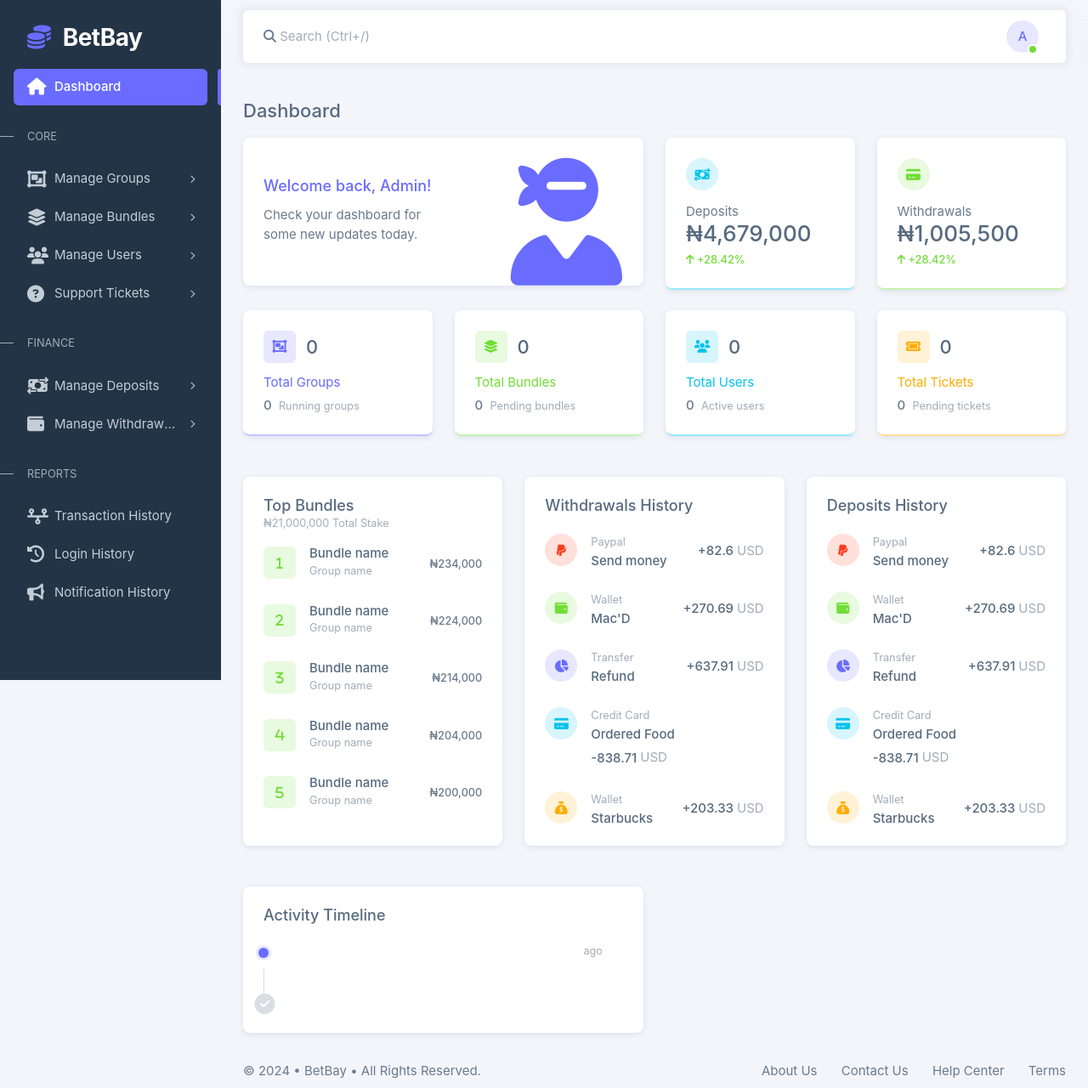
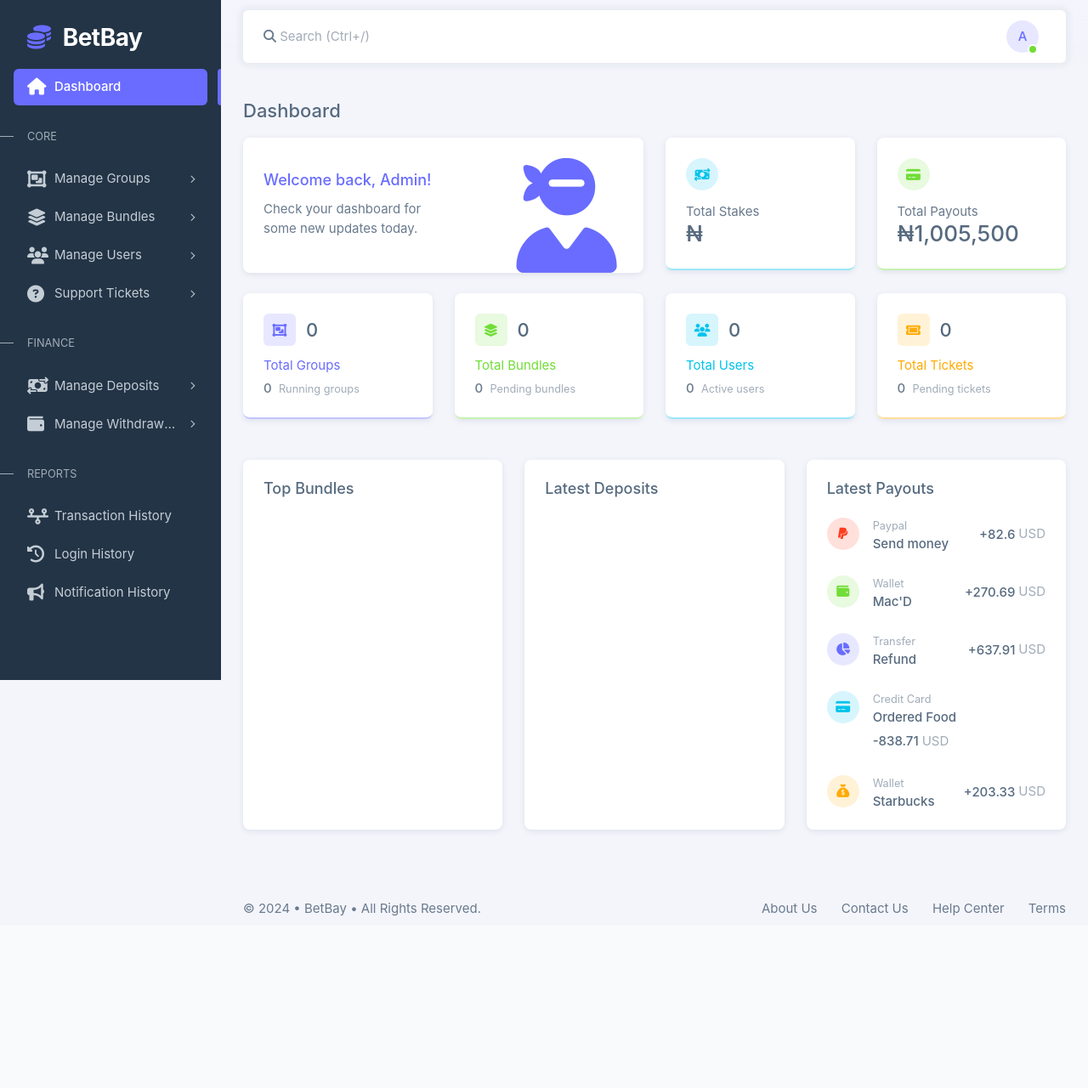
Before and after one commit to Pythonian/biggboller, a Django app: page /administrator/dashboard/ in a window 1280 px wide. Shown: the whole page at 85% size. After the commit the page ends 1078 px from the top, so only its background shows below. Run offline with Django 5.2, Linux system fonts and the light colour scheme; the visitor is signed in with stand-in values (Sample User, id 1); data comes from the database, SQL or seed files in the repository; parts of the project's set-up code (start-up, migrations or seed data) failed here and were passed over; some libraries are stand-ins or nearby versions.

Commit message:
admin dashboard

```diff
--- a/apps/accounts/views/administrator.py
+++ b/apps/accounts/views/administrator.py
@@ -1,7 +1,7 @@
 from django.shortcuts import render, redirect, get_object_or_404
 from django.contrib.auth.decorators import login_required, user_passes_test
 from django.contrib import messages
-from django.db import transaction
+from django.db import models, transaction
 from apps.accounts.models import (
     Group,
     Bundle,
@@ -50,6 +50,27 @@ def admin_dashboard(request):
 
     activities = Action.objects.exclude(user=request.user)[:5]
 
+    # Get the top 5 bundles based on deposit/stake amount
+    top_bundles = (
+        Deposit.objects.filter(status=Deposit.Status.APPROVED)
+        .values("bundle__name", "bundle__group__name")
+        .annotate(total_amount=models.Sum("amount"))
+        .order_by("-total_amount")[:5]
+    )
+
+    # Get the latest 5 deposits/stakes
+    latest_deposits = (
+        Deposit.objects.filter(status=Deposit.Status.APPROVED)
+        .select_related("user__profile")
+        .values("user__last_name", "user__first_name", "paystack_id", "amount")
+        .order_by("-created")[:5]
+    )
+
+    # Calculate the total deposits
+    total_deposits = Deposit.objects.filter(status=Deposit.Status.APPROVED).aggregate(
+        total=models.Sum("amount")
+    )["total"]
+
     template = "accounts/administrator/dashboard.html"
     context = {
         "total_groups": total_groups,
@@ -61,6 +82,9 @@ def admin_dashboard(request):
         "total_users": total_users,
         "active_users": active_users,
         "activities": activities,
+        "top_bundles": top_bundles,
+        "latest_deposits": latest_deposits,
+        "total_deposits": total_deposits,
     }
 
     return render(request, template, context)
@@ -616,8 +640,14 @@ def admin_deposits_all(request):
 @login_required
 @user_passes_test(is_admin)
 def admin_deposits_pending(request):
+    deposits = Deposit.objects.filter(status=Deposit.Status.PENDING)
+    pending_deposits = deposits.count()
+
     template = "accounts/administrator/deposits/pending.html"
-    context = {}
+    context = {
+        "deposits": deposits,
+        "pending_deposits": pending_deposits,
+    }
 
     return render(request, template, context)
 
@@ -625,8 +655,14 @@ def admin_deposits_pending(request):
 @login_required
 @user_passes_test(is_admin)
 def admin_deposits_approved(request):
+    deposits = Deposit.objects.filter(status=Deposit.Status.APPROVED)
+    approved_deposits = deposits.count()
+
     template = "accounts/administrator/deposits/approved.html"
-    context = {}
+    context = {
+        "deposits": deposits,
+        "approved_deposits": approved_deposits,
+    }
 
     return render(request, template, context)
 
@@ -634,8 +670,14 @@ def admin_deposits_approved(request):
 @login_required
 @user_passes_test(is_admin)
 def admin_deposits_rejected(request):
+    deposits = Deposit.objects.filter(status=Deposit.Status.REJECTED)
+    rejected_deposits = deposits.count()
+
     template = "accounts/administrator/deposits/rejected.html"
-    context = {}
+    context = {
+        "deposits": deposits,
+        "rejected_deposits": rejected_deposits,
+    }
 
     return render(request, template, context)
 
--- a/templates/accounts/administrator/dashboard.html
+++ b/templates/accounts/administrator/dashboard.html
@@ -1,4 +1,5 @@
 {% extends "accounts/base.html" %}
+{% load humanize %}
 
 {% block title %}Admin Dashboard{% endblock title %}
 
@@ -13,12 +14,12 @@
                 <div class="col-sm-7">
                     <div class="card-body">
                         <h5 class="card-title text-primary">Welcome back, Admin!</h5>
-                        <p class="mb-4">Check your dashboard for some new updates today.</p>
+                        <p>Check your dashboard for some new updates today.</p>
                     </div>
                 </div>
                 <div class="col-sm-5 text-center text-primary">
                     <div class="card-body pb-0 px-0 px-md-4">
-                        <i class="fas fa-user-ninja fa-10x"></i>
+                        <i class="fas fa-user-ninja fa-9x"></i>
                     </div>
                 </div>
             </div>
@@ -34,9 +35,8 @@
                         </span>
                     </div>
                 </div>
-                <span>Deposits</span>
-                <h3 class="card-title text-nowrap mb-1">₦4,679,000</h3>
-                <small class="text-success fw-medium"><i class='fa-solid fa-arrow-up'></i> +28.42%</small>
+                <span>Total Stakes</span>
+                <h3 class="card-title text-nowrap mb-1">₦{{ total_deposits|floatformat:0|intcomma }}</h3>
             </div>
         </div>
     </div>
@@ -50,9 +50,8 @@
                         </span>
                     </div>
                 </div>
-                <span>Withdrawals</span>
+                <span>Total Payouts</span>
                 <h3 class="card-title text-nowrap mb-1">₦1,005,500</h3>
-                <small class="text-success fw-medium"><i class='fa-solid fa-arrow-up'></i> +28.42%</small>
             </div>
         </div>
     </div>
@@ -146,25 +145,70 @@
     <!-- Bundle Performance -->
     <div class="col-md-6 col-lg-4 mb-4">
         <div class="card h-100">
-            <div class="card-header pb-0 mb-3">
-                <div class="card-title mb-0">
-                    <h5 class="m-0 me-2">Top Bundles</h5>
-                    <small class="text-muted">₦21,000,000 Total Stake</small>
-                </div>
+            <div class="card-header">
+                <h5 class="card-title m-0 me-2">Top Bundles</h5>
             </div>
             <div class="card-body">
                 <ul class="p-0 m-0">
-                    {% include "accounts/partials/_top_bundle_item.html" %}
+                    {% for bundle in top_bundles %}
+                    <li class="d-flex mb-4 pb-1">
+                        <div class="avatar flex-shrink-0 me-3">
+                            <span class="avatar-initial rounded bg-label-success"><i
+                                    class='fas fa-{{ forloop.counter }}'></i></span>
+                        </div>
+                        <div class="d-flex w-100 flex-wrap align-items-center justify-content-between gap-2">
+                            <div class="me-2">
+                                <h6 class="mb-0">{{ bundle.bundle__name }}</h6>
+                                <small class="text-muted">{{ bundle.bundle__group__name }}</small>
+                            </div>
+                            <div class="user-progress">
+                                <small class="fw-medium">₦{{ bundle.total_amount|floatformat:0|intcomma }}</small>
+                            </div>
+                        </div>
+                    </li>
+                    {% endfor %}
                 </ul>
             </div>
         </div>
     </div>
     <!--/ Bundle Performance -->
+    <!-- Deposits -->
+    <div class="col-md-6 col-lg-4 mb-4">
+        <div class="card h-100">
+            <div class="card-header">
+                <h5 class="card-title m-0 me-2">Latest Deposits</h5>
+            </div>
+            <div class="card-body">
+                <ul class="p-0 m-0">
+                    {% for deposit in latest_deposits %}
+                    <li class="d-flex mb-4 pb-1">
+                        <div class="avatar flex-shrink-0 me-3">
+                            <span class="avatar-initial rounded-circle bg-label-success">
+                                {{ deposit.user__first_name|make_list|first|title }}
+                            </span>
+                        </div>
+                        <div class="d-flex w-100 flex-wrap align-items-center justify-content-between gap-2">
+                            <div class="me-2">
+                                <small class="text-muted d-block mb-1">{{ deposit.user__first_name }}
+                                    {{ deposit.user__last_name }}</small>
+                                <h6 class="mb-0">{{ deposit.paystack_id }}</h6>
+                            </div>
+                            <div class="user-progress d-flex align-items-center gap-1">
+                                <h6 class="mb-0">₦{{ deposit.amount|floatformat:0|intcomma }}</h6>
+                            </div>
+                        </div>
+                    </li>
+                    {% endfor %}
+                </ul>
+            </div>
+        </div>
+    </div>
+    <!--/ Deposits -->
     <!-- Withdrawals -->
     <div class="col-md-6 col-lg-4 mb-4">
         <div class="card h-100">
             <div class="card-header">
-                <h5 class="card-title m-0 me-2">Withdrawals History</h5>
+                <h5 class="card-title m-0 me-2">Latest Payouts</h5>
             </div>
             <div class="card-body">
                 <ul class="p-0 m-0">
@@ -174,42 +218,7 @@
         </div>
     </div>
     <!--/ Withdrawals -->
-    <!-- Deposits -->
-    <div class="col-md-6 col-lg-4 mb-4">
-        <div class="card h-100">
-            <div class="card-header">
-                <h5 class="card-title m-0 me-2">Deposits History</h5>
-            </div>
-            <div class="card-body">
-                <ul class="p-0 m-0">
-                    {% include "accounts/partials/_latest_withdrawal_item.html" %}
-                </ul>
-            </div>
-        </div>
-    </div>
-    <!--/ Deposits -->
-</div>
 
-<div class="row">
-    <!-- Activity Timeline -->
-    <div class="col-md-12 col-lg-6 order-4 order-lg-3 ">
-        <div class="card">
-            <div class="card-header">
-                <h5 class="card-title m-0 me-2">Activity Timeline</h5>
-            </div>
-            <div class="card-body">
-                <!-- Activity Timeline -->
-                <ul class="timeline">
-                    {% include "accounts/partials/_timeline_item.html" %}
-                    <li class="timeline-end-indicator">
-                        <i class="fas fa-check-circle"></i>
-                    </li>
-                </ul>
-                <!-- /Activity Timeline -->
-            </div>
-        </div>
-    </div>
-    <!--/ Activity Timeline -->
 </div>
 
 {% endblock content %}
--- a/templates/accounts/administrator/deposits/all.html
+++ b/templates/accounts/administrator/deposits/all.html
@@ -32,6 +32,10 @@
                     <tbody>
                         {% for deposit in deposits %}
                         {% include "accounts/administrator/deposits/partials/_deposit_item.html" %}
+                        {% empty %}
+                        <tr>
+                            <td colspan="7" class="text-center">No record yet.</td>
+                        </tr>
                         {% endfor %}
                     </tbody>
                 </table>
--- a/templates/accounts/administrator/deposits/partials/_deposit_item.html
+++ b/templates/accounts/administrator/deposits/partials/_deposit_item.html
@@ -6,7 +6,7 @@
     <td>{{ deposit.paystack_id }}</td>
     <td>{{ deposit.get_status_display }}</td>
     <td>{{ deposit.updated|date:"F j, Y" }}</td>
-    <td>
+    <!-- <td>
         <div class="d-flex">
             <div class="avatar me-2">
                 <a href="" class="avatar-initial rounded bg-label-primary" data-bs-toggle="tooltip" data-bs-offset="0,8"
@@ -15,5 +15,5 @@
                 </a>
             </div>
         </div>
-    </td>
+    </td> -->
 </tr>
--- a/templates/accounts/administrator/deposits/partials/_table_head.html
+++ b/templates/accounts/administrator/deposits/partials/_table_head.html
@@ -5,5 +5,5 @@
     <th>Reference ID</th>
     <th>Status</th>
     <th>Date</th>
-    <th>Actions</th>
+    <!-- <th>Actions</th> -->
 </tr>
```
Also changed, not shown: templates/accounts/administrator/deposits/approved.html (+10 -5 lines), templates/accounts/administrator/deposits/pending.html (+10 -5 lines), templates/accounts/administrator/deposits/rejected.html (+10 -6 lines).
